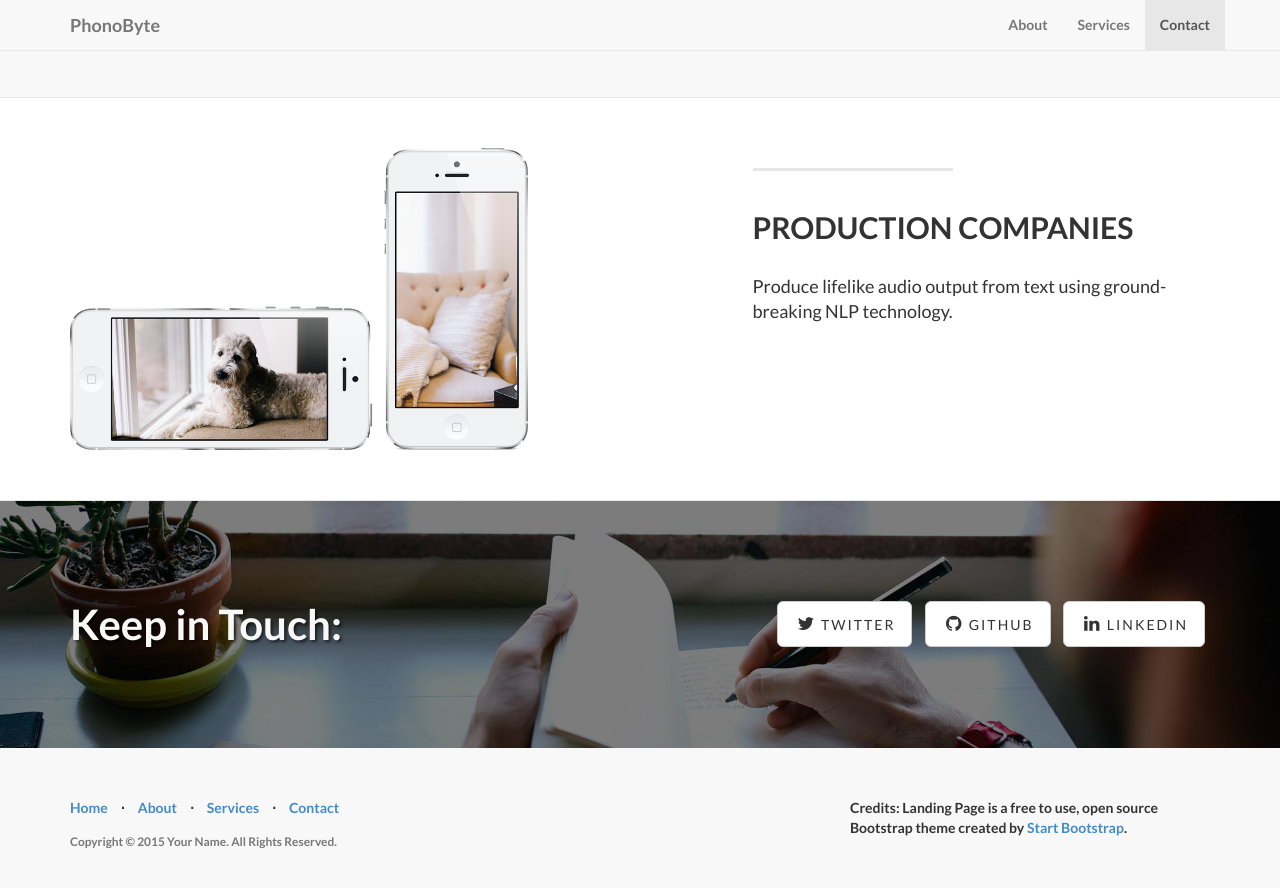
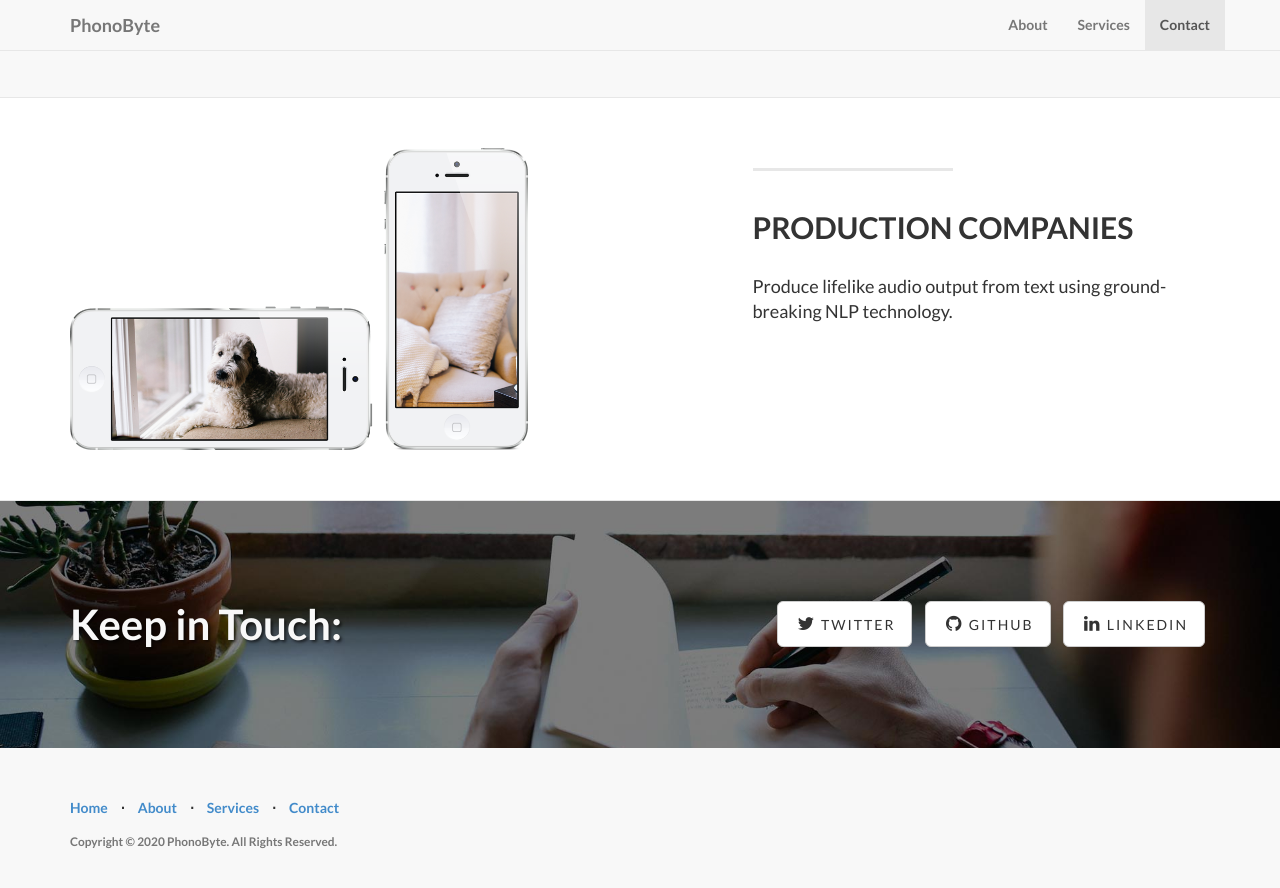
Before and after one commit to phonobyte/phonobyte.github.io, a Jekyll site: the page built from index.html, in a window 1280 px wide and 900 px high, scrolled down 1822 px. Shown: the top 888 px of the window. Built offline with Jekyll 4.4.1, drawn with Linux system fonts in a browser that asks for light colours.

Commit message:
update _config.yml

```diff
--- a/_config.yml
+++ b/_config.yml
@@ -4,14 +4,11 @@
 
 url: http://phonobyte.com
 title: PhonoByte
-email: your-email@domain.com
-author: Your Name
+email: phonobyte@gmail.com
+author: PhonoByte
 description: > # "Write an awesome description for your new site here.
-  You can edit this line in _config.yml. It will appear in your document
-  head meta (for Google search results) and in your feed.xml site
-  description.
-copyright: 'Copyright &copy; 2015 Your Name. All Rights Reserved.'
-credits: 'Credits: Landing Page is a free to use, open source Bootstrap theme created by <a href="http://startbootstrap.com/">Start Bootstrap</a>.'
+  Learning Voice Everyday.
+copyright: 'Copyright &copy; 2020 PhonoByte. All Rights Reserved.'
 
 # ----------------------- #
 #    Jekyll & Plugins     #
```
